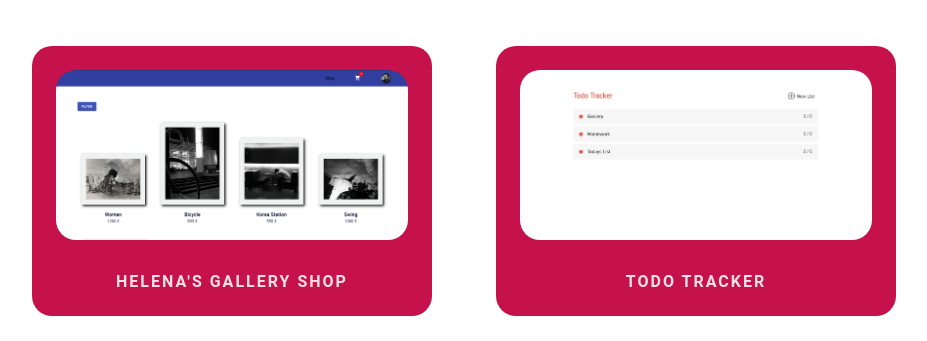
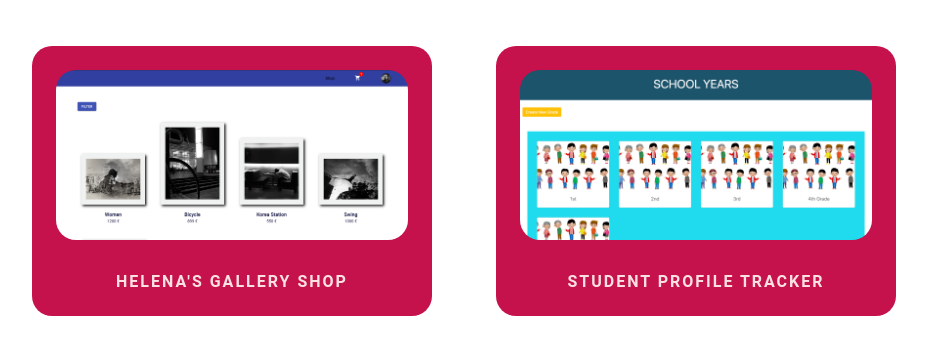
Before and after one commit to KishorBudhathoki10/portfolio-react, a React (Create React App) app: page / in a window 1280 px wide. Shown: the part 2417-2758 px from the top of the page, without its empty margins (176-1103 px from the left). Built offline with nearby package versions, Linux system fonts and the light colour scheme.

Commit message:
Just for testing purpose.

```diff
--- a/src/Routes/Projects/Projects.js
+++ b/src/Routes/Projects/Projects.js
@@ -41,12 +41,12 @@ const Projects = () => {
             githubUrl="https://github.com/KishorBudhathoki10/Gallery-Shop"
           />
 
-          {/* <ProjectCard
+          <ProjectCard
             imageUrl="./images/projects/studentProfileTracker.png"
             title="STUDENT PROFILE TRACKER"
             siteUrl="http://studentprofiletracker.herokuapp.com/"
             githubUrl="https://github.com/KishorBudhathoki10/Students-Grade-Tracker-App"
-          /> */}
+          />
 
           <ProjectCard
             imageUrl="./images/projects/todoList.png"
```
